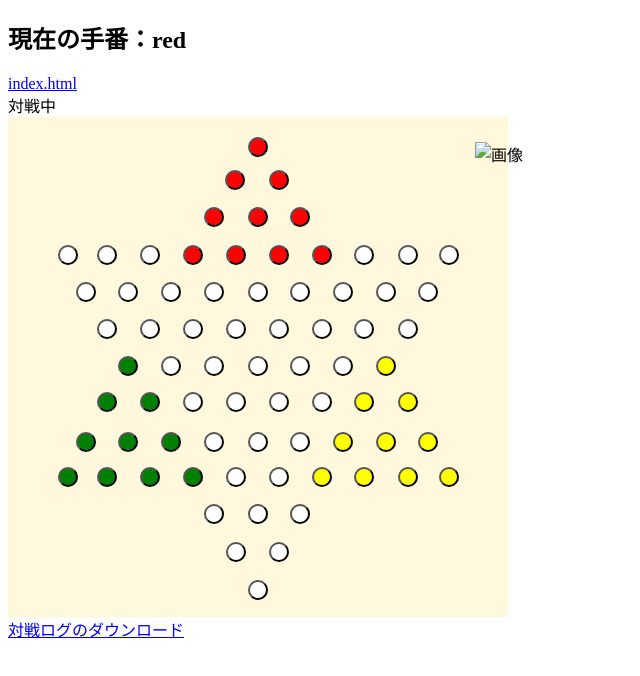
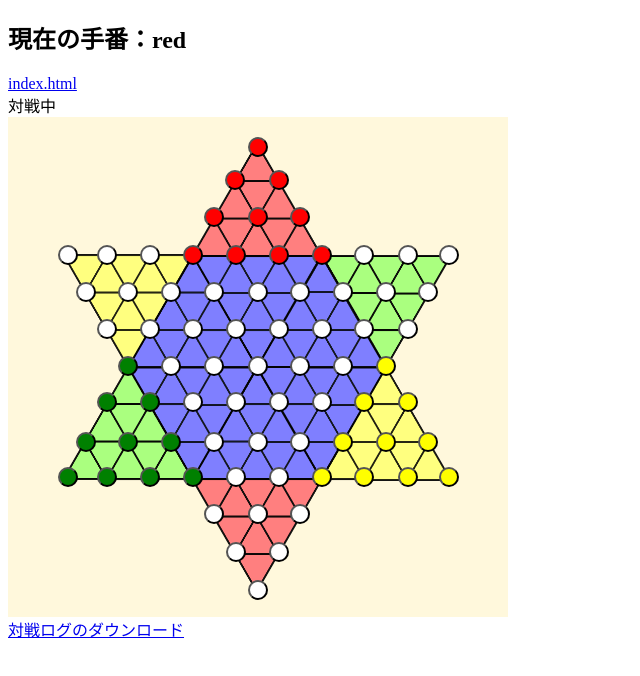
Before and after one commit to Shoya1837/DiamondGame, a plain HTML site: page Diamond.html in a window 1280 px wide. Shown: the whole page, without its empty margins (0-640 px from the left). Drawn offline with Linux system fonts and the light colour scheme.

Commit message:
Update Diamond.html

```diff
--- a/Diamond.html
+++ b/Diamond.html
@@ -10,7 +10,7 @@
     <a href="index.html">index.html</a><br/>
     <span id="end">対戦中</span>
     <div class="back">
-        <img src="images/board.png" alt="画像" class="cent"/>
+        <img src="board.png" alt="画像" class="cent"/>
         <div id="board"></div>
     </div>
     <a id="getLocal" href="#" onClick="downloadText()">対戦ログのダウンロード</a>
```
